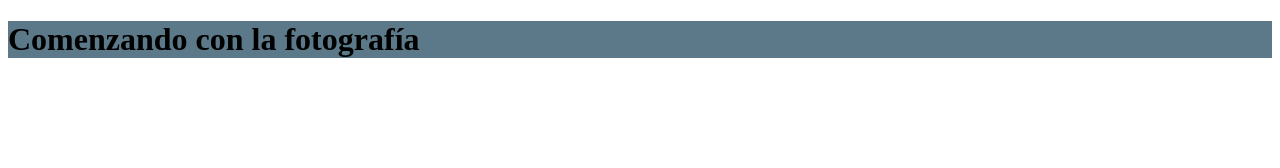
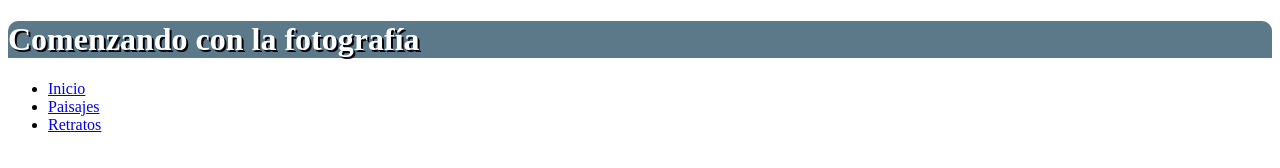
Before and after one commit to deor001/wd18tema02trabajoCierre, a plain HTML site: page index.html in a window 1280 px wide. Drawn offline with Linux system fonts and the light colour scheme.

Commit message:
180716-02
características del título y enlaces

```diff
--- a/css/estilos.css
+++ b/css/estilos.css
@@ -1,3 +1,8 @@
 header{
-  background-color: #5b7989
+  background-color: #5b7989;
+  border-radius: 10px 10px 0px 0px;
 }
+header h1{
+  color: white;
+  text-shadow: 2px 2px #02010a
+}
--- a/index.html
+++ b/index.html
@@ -14,5 +14,11 @@
           <h1 id="encabezado">Comenzando con la fotografía</h1>
       </p>
     </header>
+<navbar id="menu1">
+  <ul>
+    <li><a href="#">Inicio</a></li>
+    <li><a href="#">Paisajes</a></li>
+    <li><a href="#">Retratos</a></li>
+  </ul>
   </body>
 </html>
```
